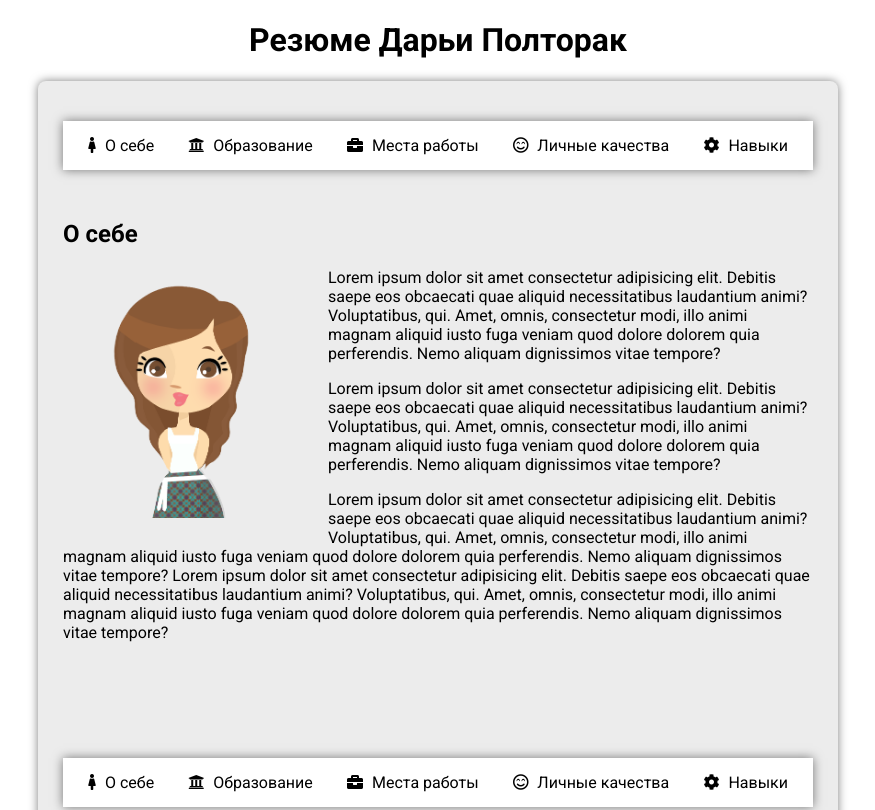
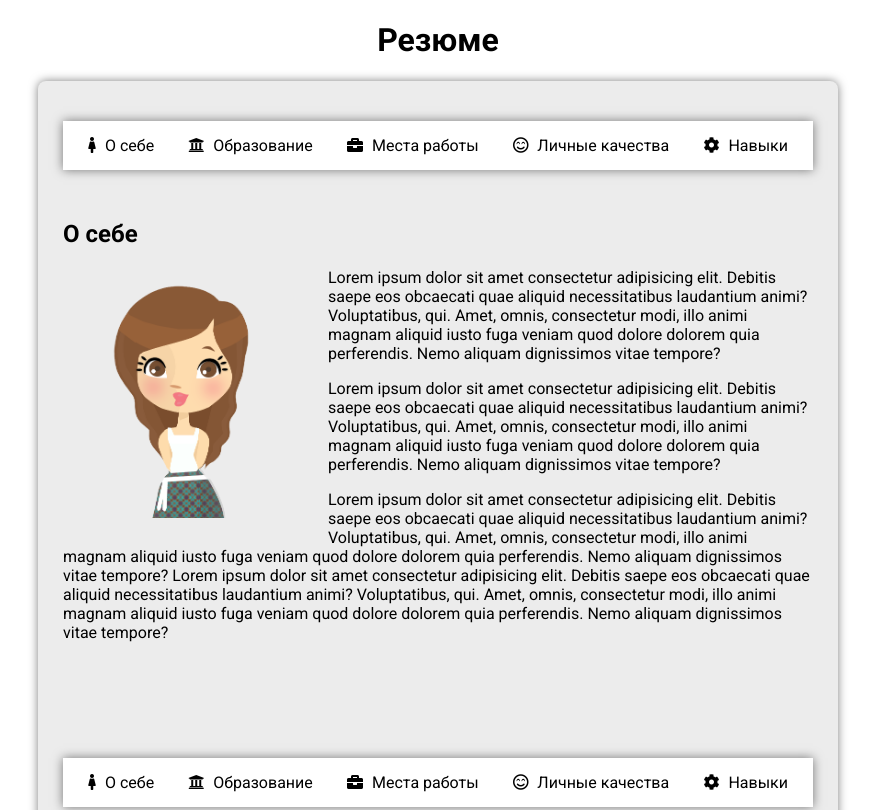
Before and after one commit to poltorak94/testCV, a plain HTML site: page index.html in a window 1280 px wide. Shown: the top 810 px of the page, without its empty margins (202-1077 px from the left). Drawn offline with Linux system fonts and the light colour scheme.

Commit message:
изменение заголовка

```diff
--- a/index.html
+++ b/index.html
@@ -13,7 +13,7 @@
 
 <body>
     <div class="container">
-        <h1 class="title"> Резюме Дарьи Полторак </h1>
+        <h1 class="title"> Резюме </h1>
         <div class="cv">
             <div class="cv__item" id="about">
                 <nav class="menu">
```
